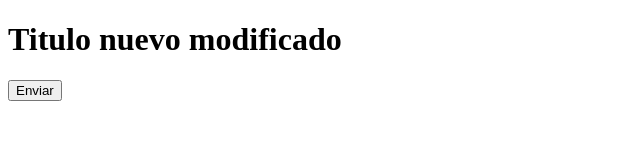
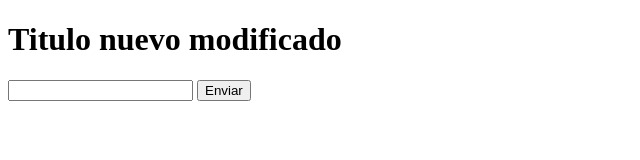
Before and after one commit to JessicaVR86/git_practice_2, a plain HTML site: page index.html in a window 1280 px wide. Shown: the whole page, without its empty margins (0-640 px from the left). Drawn offline with Linux system fonts and the light colour scheme.

Commit message:
new input

```diff
--- a/index.html
+++ b/index.html
@@ -8,6 +8,7 @@
 <body>
     <h1>Titulo nuevo modificado</h1>
     <form action="#" method="get" >
+        <input type="text" name="fisrtname" id="fisrtname" >
         <input type="button" value="Enviar">
 
     </form>
```
